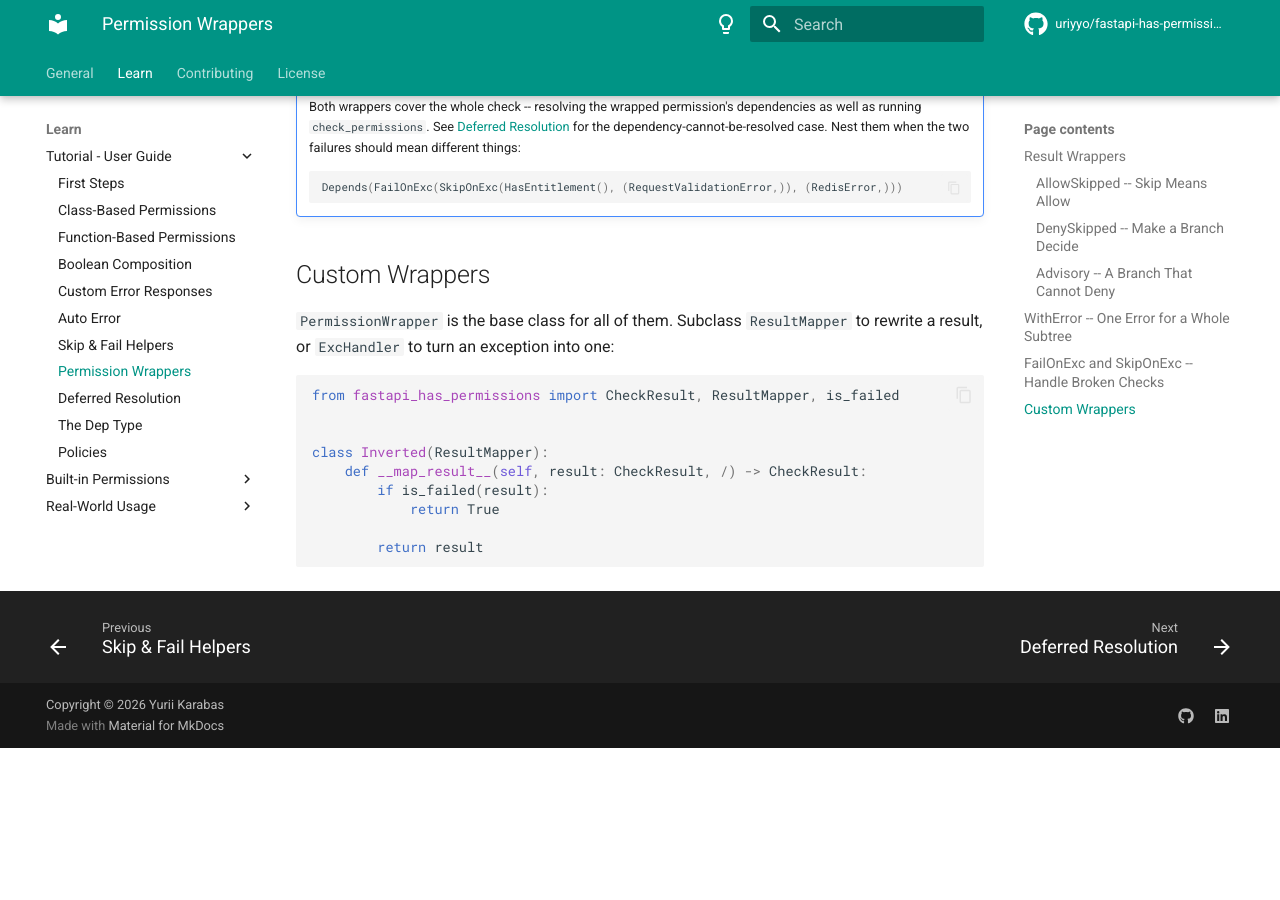
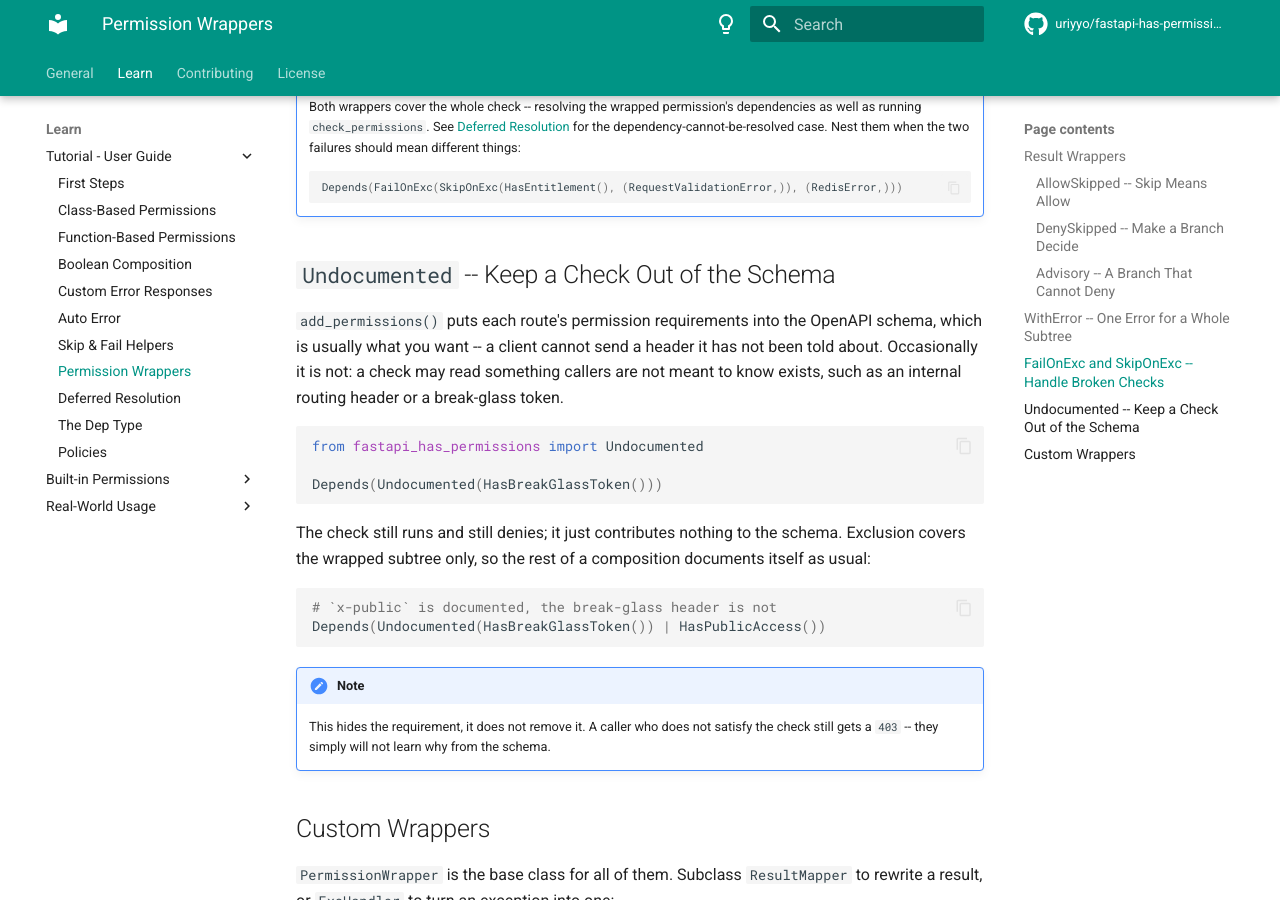
Before and after one commit to uriyyo/fastapi-has-permissions, an MkDocs documentation site: the page built from docs/learn/tutorial/wrappers.md, in a window 1280 px wide and 900 px high, scrolled down 2939 px. Built offline with MkDocs 1.6.1 and Material for MkDocs 9.7.7, drawn with Linux system fonts in a browser that asks for light colours; comment, search, counter and statistics services are not loaded; before the commit the page ends 3687 px from its top, so only the background shows below that.

Commit message:
Add wrapper to exclude a permission from the schema

````diff
--- a/docs/learn/tutorial/wrappers.md
+++ b/docs/learn/tutorial/wrappers.md
@@ -139,6 +139,32 @@ Exceptions that are not listed are re-raised as usual.
     Depends(FailOnExc(SkipOnExc(HasEntitlement(), (RequestValidationError,)), (RedisError,)))
     ```
 
+## `Undocumented` -- Keep a Check Out of the Schema
+
+`add_permissions()` puts each route's permission requirements into the OpenAPI schema, which is
+usually what you want -- a client cannot send a header it has not been told about. Occasionally it
+is not: a check may read something callers are not meant to know exists, such as an internal
+routing header or a break-glass token.
+
+```python
+from fastapi_has_permissions import Undocumented
+
+Depends(Undocumented(HasBreakGlassToken()))
+```
+
+The check still runs and still denies; it just contributes nothing to the schema. Exclusion covers
+the wrapped subtree only, so the rest of a composition documents itself as usual:
+
+```python
+# `x-public` is documented, the break-glass header is not
+Depends(Undocumented(HasBreakGlassToken()) | HasPublicAccess())
+```
+
+!!! note
+
+    This hides the requirement, it does not remove it. A caller who does not satisfy the check
+    still gets a `403` -- they simply will not learn why from the schema.
+
 ## Custom Wrappers
 
 `PermissionWrapper` is the base class for all of them. Subclass `ResultMapper` to rewrite a result,
--- a/fastapi_has_permissions/__init__.py
+++ b/fastapi_has_permissions/__init__.py
@@ -13,6 +13,7 @@ from ._wrappers import (
     FailOnExc,
     ResultMapper,
     SkipOnExc,
+    Undocumented,
     WithError,
 )
 from .types import Dep, DepFactory, Resource
@@ -40,6 +41,7 @@ __all__ = [
     "ResultMapper",
     "SkipOnExc",
     "Skipped",
+    "Undocumented",
     "WithError",
     "add_permissions",
     "evaluate",
````
Also changed, not shown: README.md (+1 -1 lines), 3 other files.
